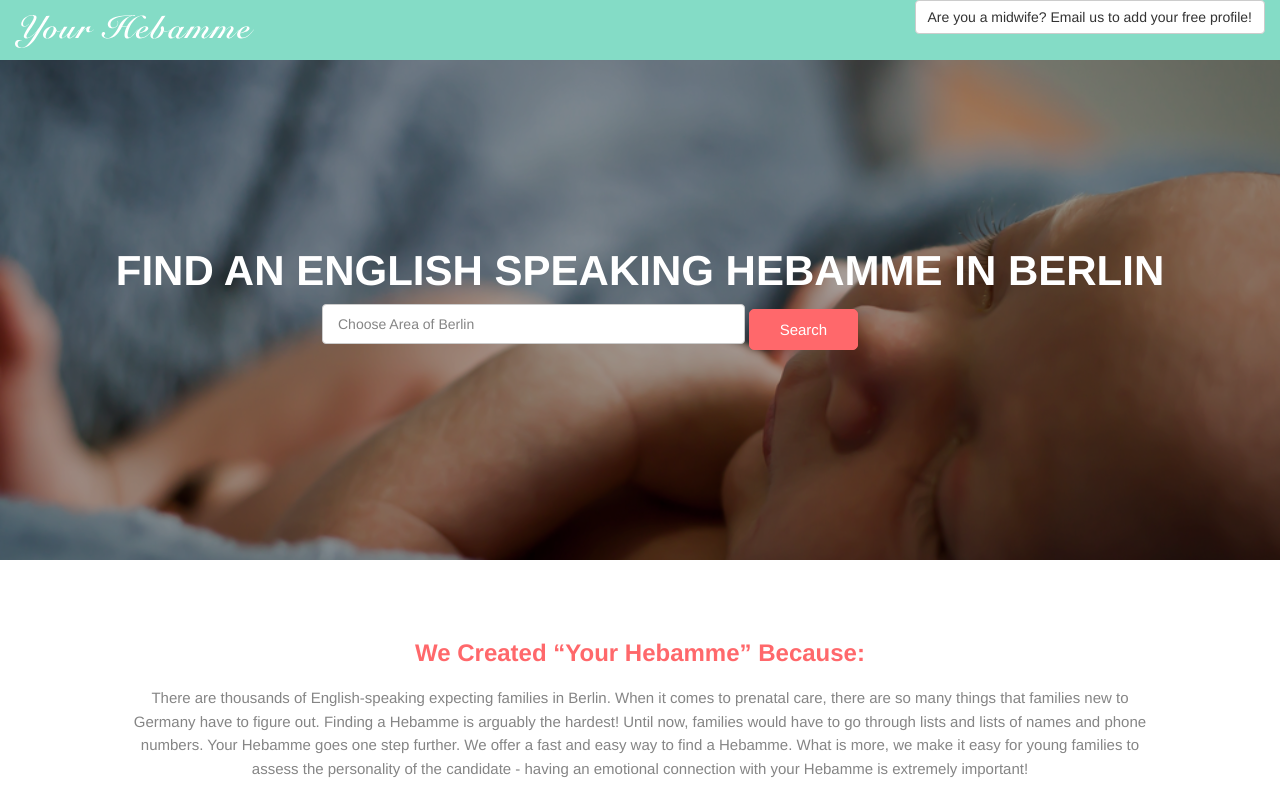
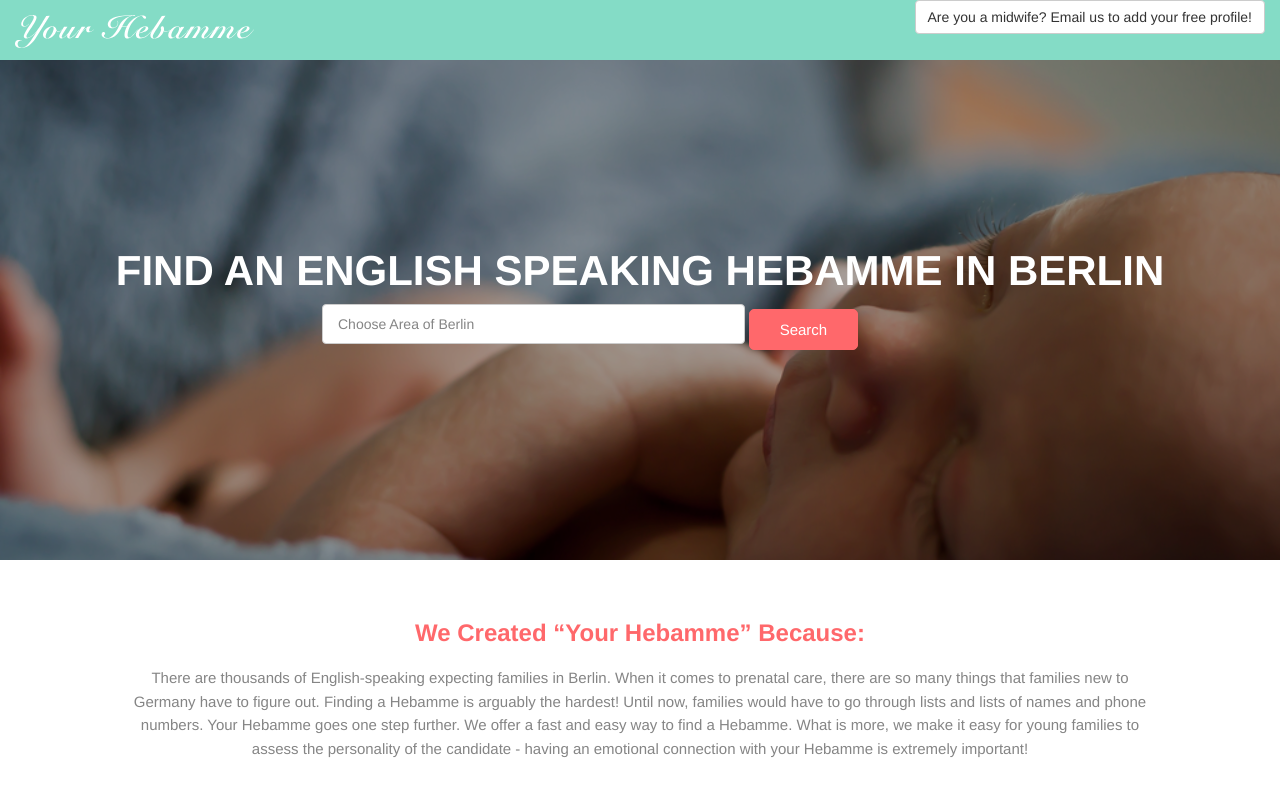
Before and after one commit to manninglabs/heblist, a Vue app: page / in a window 1280 px wide. Shown: the top 800 px of the page. Built offline with nearby package versions, Linux system fonts and the light colour scheme; a web font is replaced by a local one.

Commit message:
Minor changes in style.

```diff
--- a/static/css/hebamme-info-style.css
+++ b/static/css/hebamme-info-style.css
@@ -140,6 +140,7 @@ nav a:hover {
 	border-radius: 50%;
 	width: 200px;
 	height: auto;
+	margin-top: 40px;
 }
 #hebamme-contacts p {
 	text-align: center;
--- a/static/css/index-style.css
+++ b/static/css/index-style.css
@@ -161,7 +161,7 @@ h3 {
 	font-weight: 900;
 	color: #ff686b;
 	text-align: center;
-	margin-top: 80px;
+	margin-top: 60px;
 	margin-bottom: 20px;
 }
 h4 {
```
